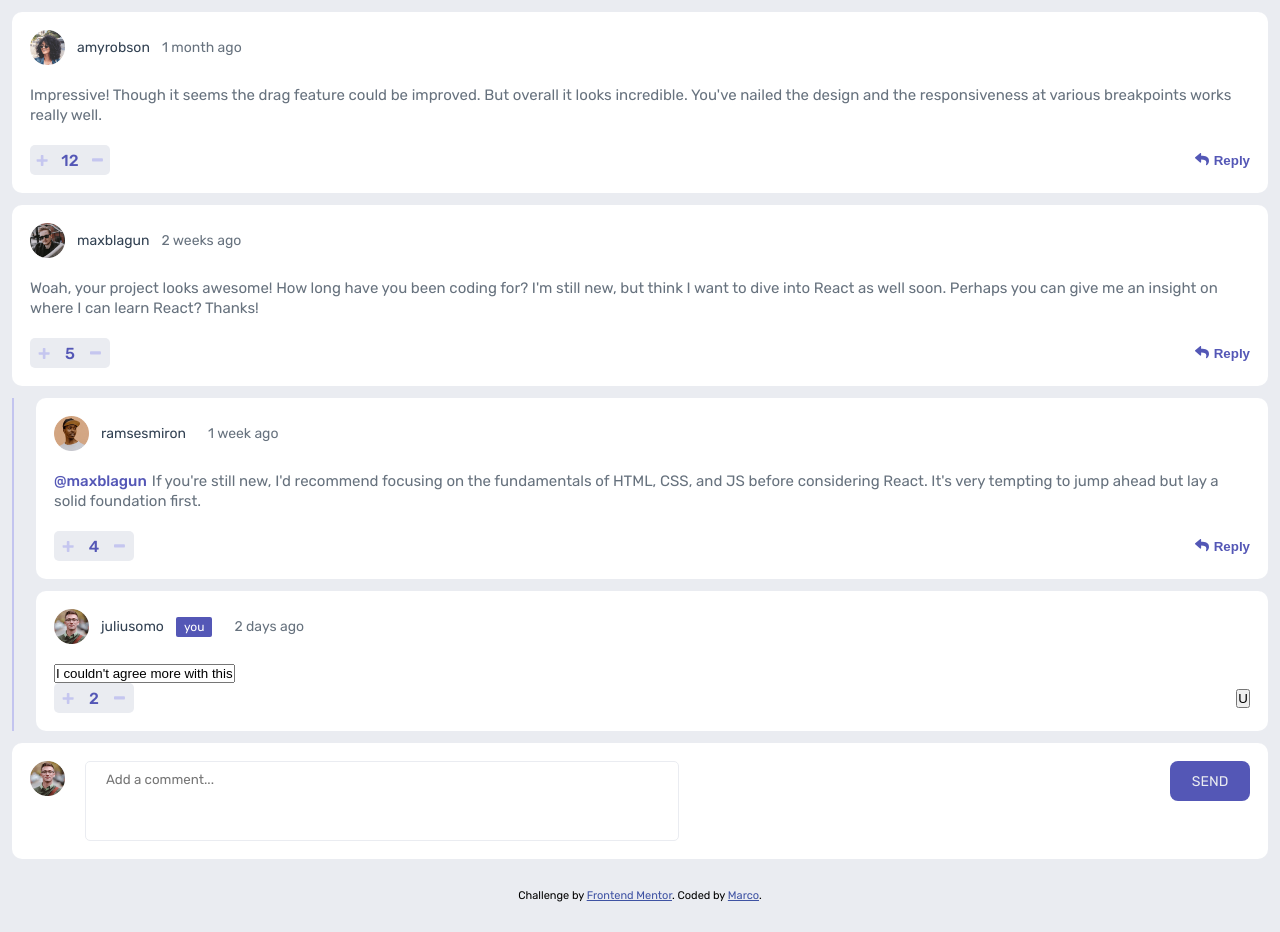
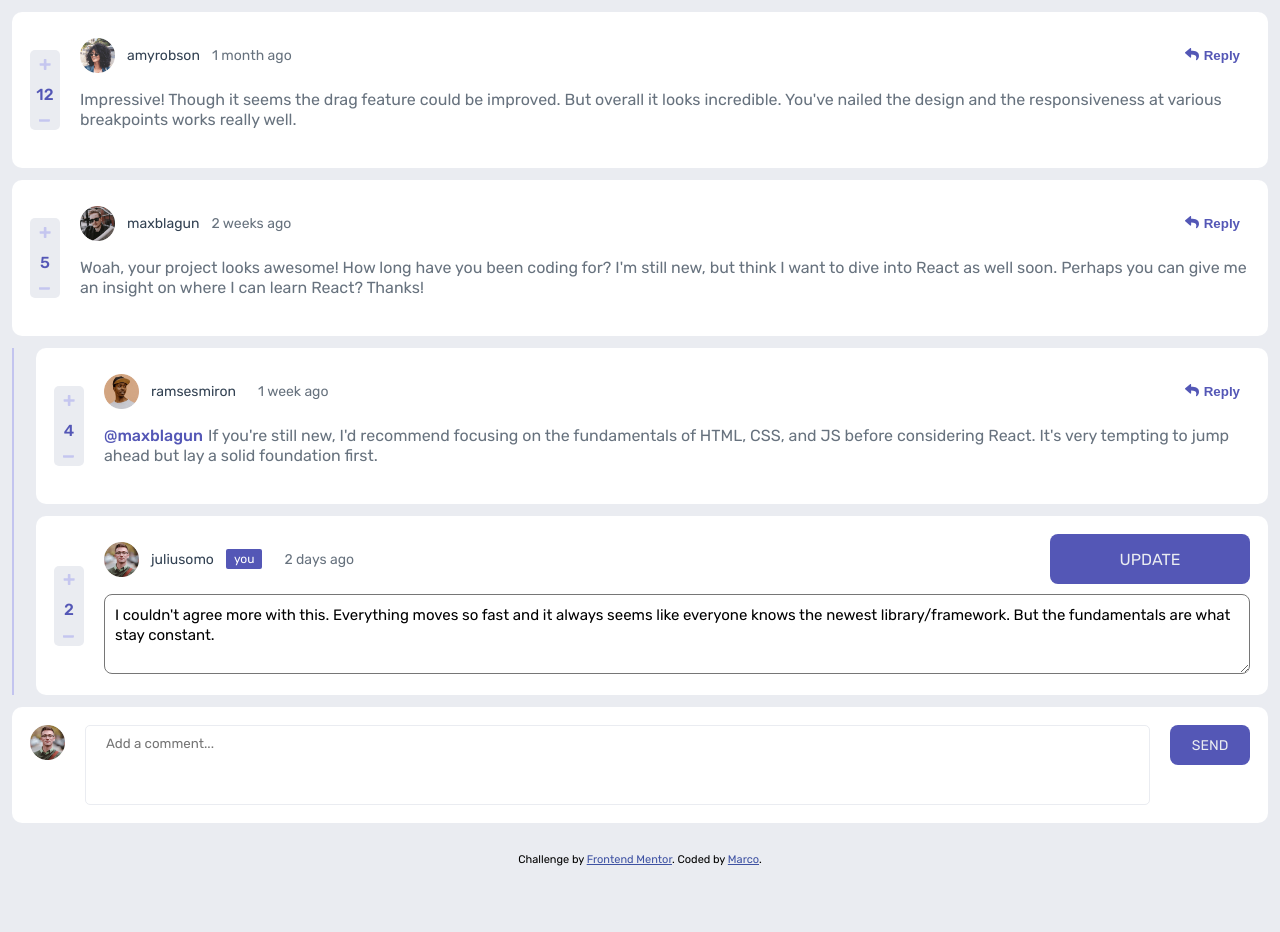
Before and after one commit to MarcoJul/Interactive-comment-section_React, a React (Create React App) app: page / in a window 1280 px wide. Both pictures are taken after a click on the button "Edit". After the commit the page ends 896 px from the top, so only its background shows below. Built offline with nearby package versions, Linux system fonts and the light colour scheme.

Commit message:
style: update responsive desktop for comments and replies

```diff
--- a/src/components/Comment.js
+++ b/src/components/Comment.js
@@ -90,7 +90,7 @@ const Comment = (props) => {
   let actionArea;
   if (isCurrentUser) {
     actionArea = (
-      <div className={classes.btnSection}>
+      <div className={classes.actionArea}>
         <button
           className={`${classes.actionBtn} ${classes.deleteBtn}`}
           onClick={toggleDeleteModal}
@@ -106,10 +106,12 @@ const Comment = (props) => {
     );
   } else {
     actionArea = (
+      <div className={classes.actionArea}>
         <button className={classes.actionBtn} onClick={replyHandler}>
           <img src={replyIcon} alt="replyicon" />
           Reply
         </button>
+      </div>
     );
   }
 
@@ -142,7 +144,6 @@ const Comment = (props) => {
             </form>
           )}
         </div>
-        <div className={classes.actions}>
         <div className={classes.voteBox}>
           <button
             className={classes.voteBtn}
@@ -160,12 +161,11 @@ const Comment = (props) => {
         </div>
         {isEdit ? (
           <button className={classes.submitBtn} form="editForm">
-              U
+            Update
           </button>
         ) : (
           actionArea
         )}
-        </div>
       </li>
       {isReplying && (
         <CommentForm
--- a/src/components/Comment.module.css
+++ b/src/components/Comment.module.css
@@ -1,18 +1,22 @@
 .box {
   margin: 1.2rem;
   background-color: hsl(0, 0%, 100%);
-  display: flex;
-  flex-direction: column;
+  display: grid;
+  grid-template-columns: 1fr 1fr;
+  grid-template-rows: 4rem auto 5rem;
   padding: 1.8rem;
   border-radius: 1rem;
 }
+
+/******* USER SECTION *******/
 
 .topBox {
   display: flex;
   justify-content: flex-start;
   align-items: center;
   gap: 1.2rem;
-  margin-bottom: 2rem;
+  grid-row: 1/1;
+  grid-column: 1/4;
 }
 
 .avatar {
@@ -24,9 +28,25 @@
   font-size: 1.4rem;
 }
 
+.patch {
+  background-color: hsl(238, 40%, 52%);
+  color: hsl(0, 0%, 100%);
+  font-size: 1.2rem;
+  padding: 0.3rem 0.8rem;
+  border-radius: 2px;
+}
+
 .time {
   color: hsl(211, 10%, 45%);
   font-size: 1.4rem;
+}
+
+/******* TEXT SECTION *******/
+
+.textbox {
+  padding-top: 1rem;
+  grid-row: 2/2;
+  grid-column: 1/4;
 }
 
 .text {
@@ -37,11 +57,7 @@
   line-height: 2rem;
 }
 
-.actions {
-  display: flex;
-  justify-content: space-between;
-  align-items: center;
-}
+/******* ACTION SECTION *******/
 
 .voteBox {
   width: 8rem;
@@ -51,6 +67,9 @@
   display: flex;
   justify-content: space-around;
   align-items: center;
+  grid-row: 3/3;
+  grid-column: 1/1;
+  align-self: center;
 }
 
 .score {
@@ -68,6 +87,19 @@
 }
 .voteBtn img {
   width: 1.2rem;
+}
+
+/***** BUTTON SECTION ******/
+
+.actionArea {
+  display: flex;
+  align-items: center;
+  justify-content: flex-end;
+  gap: 3rem;
+  padding-right: 1rem;
+
+  grid-row: 3/3;
+  grid-column: 3/4;
 }
 
 .btnSection {
@@ -95,13 +127,6 @@
   border-left: 2px solid hsl(239, 57%, 85%);
 }
 
-.patch {
-  background-color: hsl(238, 40%, 52%);
-  color: hsl(0, 0%, 100%);
-  font-size: 1.2rem;
-  padding: 0.3rem 0.8rem;
-  border-radius: 2px;
-}
 .submitBtn {
   background-color: hsl(238, 40%, 52%);
   color: hsl(223, 19%, 93%);
@@ -114,4 +139,41 @@
 }
 
 @media screen and (min-width: 768px) {
+  .box {
+    display: grid;
+    grid-template-columns: 4rem auto 20rem;
+    grid-template-rows: 5rem auto;
+    column-gap: 1rem;
+  }
+
+  .topBox {
+    grid-column: 2/2;
+    grid-row: 1/1;
+  }
+
+  .textbox {
+    grid-column: 2/4;
+    grid-row: 2/2;
+  }
+
+  .text {
+    font-size: 1.6rem;
+  }
+
+  .voteBox {
+    width: 3rem;
+    height: 8rem;
+    flex-direction: column;
+    grid-row: 1/3;
+    grid-column: 1/1;
+  }
+
+  .actionArea {
+    display: flex;
+    align-items: center;
+    justify-content: flex-end;
+    gap: 3rem;
+    padding-right: 1rem;
+    grid-row: 1/1;
+  }
 }
--- a/src/components/CommentForm.module.css
+++ b/src/components/CommentForm.module.css
@@ -57,11 +57,21 @@
     grid-row: 1/1;
     grid-column: 1/1;
   }
+
+  .actionBtn {
+    grid-column: 3/3;
+    justify-self: right;
+  }
   .submitBtn {
     font-size: 1.4rem;
     padding: 1rem 2rem;
     border: none;
     border-radius: 0.8rem;
     height: 4rem;
+    cursor: pointer;
+  }
+
+  .submitBtn:hover {
+    background-color: hsl(238, 50%, 52%);
   }
 }
--- a/src/components/Reply.js
+++ b/src/components/Reply.js
@@ -58,7 +58,7 @@ const Reply = (props) => {
   let actionArea;
   if (isCurrentUser) {
     actionArea = (
-      <div className={classes.btnSection}>
+      <div className={classes.actionArea}>
         <button
           className={`${classes.actionBtn} ${classes.deleteBtn}`}
           onClick={toggleDeleteModal}
@@ -79,10 +79,15 @@ const Reply = (props) => {
     );
   } else {
     actionArea = (
-      <button className={classes.actionBtn} onClick={() => setIsReplying(true)}>
+      <div className={classes.actionArea}>
+        <button
+          className={classes.actionBtn}
+          onClick={() => setIsReplying(true)}
+        >
           <img src={replyIcon} alt="replyicon" />
           Reply
         </button>
+      </div>
     );
   }
 
@@ -113,11 +118,15 @@ const Reply = (props) => {
             </p>
           ) : (
             <form id="editForm" onSubmit={submitEditHandler}>
-              <input placeholder="Text" name="text" defaultValue={text} />
+              <textarea
+                placeholder="Text"
+                name="text"
+                defaultValue={text}
+                className={classes.editForm}
+              />
             </form>
           )}
         </div>
-        <div className={classes.actions}>
         <div className={classes.voteBox}>
           <button
             className={classes.voteBtn}
@@ -135,12 +144,11 @@ const Reply = (props) => {
         </div>
         {isEdit ? (
           <button className={classes.submitBtn} form="editForm">
-              U
+            Update
           </button>
         ) : (
           actionArea
         )}
-        </div>
       </li>
       {isReplying && (
         <CommentForm
--- a/src/components/Reply.module.css
+++ b/src/components/Reply.module.css
@@ -1,18 +1,21 @@
 .box {
   margin: 1.2rem;
   background-color: hsl(0, 0%, 100%);
-  display: flex;
-  flex-direction: column;
+  display: grid;
+  grid-template-columns: 1fr 1fr;
+  grid-template-rows: 4rem auto 5rem;
   padding: 1.8rem;
   border-radius: 1rem;
 }
+/******* USER SECTION *******/
 
 .topBox {
   display: flex;
   justify-content: flex-start;
   align-items: center;
   gap: 1.2rem;
-  margin-bottom: 2rem;
+  grid-row: 1/1;
+  grid-column: 1/4;
 }
 
 .avatar {
@@ -24,10 +27,26 @@
   font-size: 1.4rem;
 }
 
+.patch {
+  background-color: hsl(238, 40%, 52%);
+  color: hsl(0, 0%, 100%);
+  font-size: 1.2rem;
+  padding: 0.3rem 0.8rem;
+  border-radius: 2px;
+}
+
 .time {
   color: hsl(211, 10%, 45%);
   font-size: 1.4rem;
   margin-left: 1rem;
+}
+
+/******* TEXT SECTION *******/
+
+.textbox {
+  padding-top: 1rem;
+  grid-row: 2/2;
+  grid-column: 1/4;
 }
 
 .text {
@@ -44,6 +63,8 @@
   align-items: center;
 }
 
+/******* ACTION SECTION *******/
+
 .voteBox {
   width: 8rem;
   height: 3rem;
@@ -52,6 +73,10 @@
   display: flex;
   justify-content: space-around;
   align-items: center;
+
+  grid-row: 3/3;
+  grid-column: 1/1;
+  align-self: center;
 }
 
 .score {
@@ -69,6 +94,19 @@
 }
 .voteBtn img {
   width: 1.2rem;
+}
+
+/***** BUTTON SECTION ******/
+
+.actionArea {
+  display: flex;
+  align-items: center;
+  justify-content: flex-end;
+  gap: 3rem;
+  padding-right: 1rem;
+
+  grid-row: 3/3;
+  grid-column: 3/4;
 }
 
 .btnSection {
@@ -90,16 +128,69 @@
   color: hsl(358, 79%, 66%);
 }
 
-.patch {
-  background-color: hsl(238, 40%, 52%);
-  color: hsl(0, 0%, 100%);
-  font-size: 1.2rem;
-  padding: 0.3rem 0.8rem;
-  border-radius: 2px;
-}
-
 .replyingTo {
   color: hsl(238, 40%, 52%);
   font-weight: 500;
   margin-right: 0.5rem;
 }
+
+.submitBtn {
+  background-color: hsl(238, 40%, 52%);
+  color: hsl(223, 19%, 93%);
+  font-family: inherit;
+  text-transform: uppercase;
+  font-size: 1.6rem;
+  padding: 1rem 2rem;
+  border: none;
+  border-radius: 0.8rem;
+}
+
+.editForm {
+  height: 8rem;
+  width: 100%;
+  font-family: inherit;
+  border-radius: 8px;
+  padding: 1rem;
+  line-height: 2rem;
+  font-size: 1.5rem;
+}
+
+@media screen and (min-width: 768px) {
+  .box {
+    display: grid;
+    grid-template-columns: 4rem auto 20rem;
+    grid-template-rows: 5rem auto;
+    column-gap: 1rem;
+  }
+
+  .topBox {
+    grid-column: 2/2;
+    grid-row: 1/1;
+  }
+
+  .textbox {
+    grid-column: 2/4;
+    grid-row: 2/2;
+  }
+
+  .text {
+    font-size: 1.6rem;
+  }
+
+  .voteBox {
+    width: 3rem;
+    height: 8rem;
+    flex-direction: column;
+    grid-row: 1/3;
+    grid-column: 1/1;
+  }
+
+  .actionArea {
+    display: flex;
+    align-items: center;
+    justify-content: flex-end;
+    gap: 3rem;
+    padding-right: 1rem;
+    grid-row: 1/1;
+  }
+}
```
Lines whose indentation alone changed are shown as unchanged.
